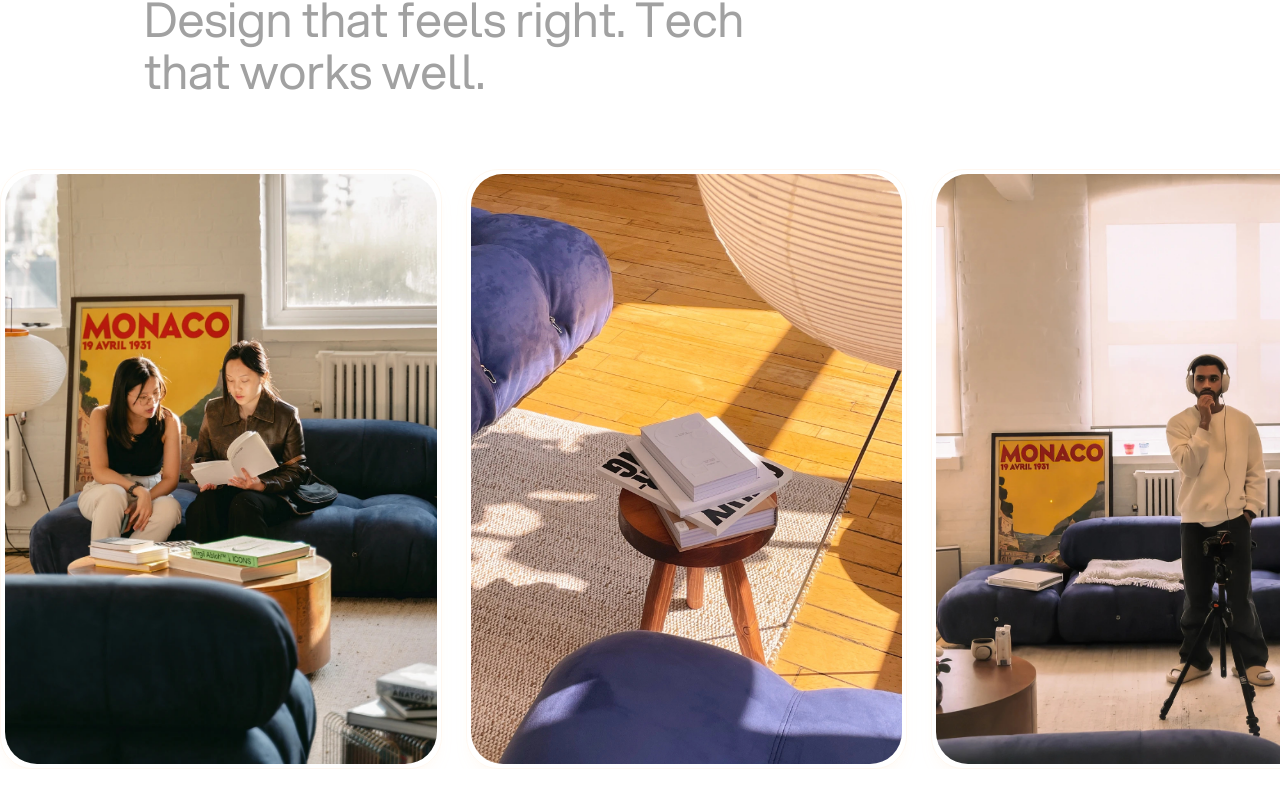
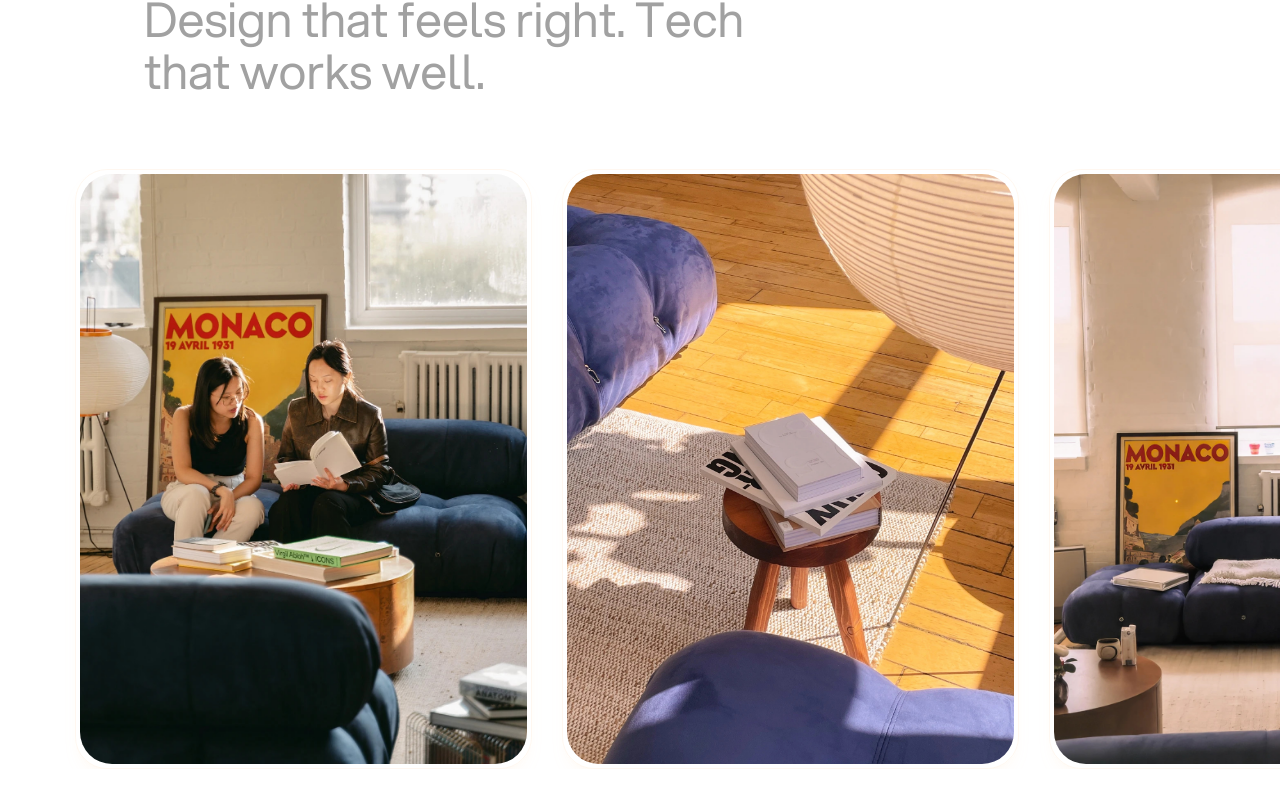
Before and after one commit to owaisnadeem18/Sands_Tech_Practice_Project, a Next.js app: page / in a window 1280 px wide. Shown: the part 1563-2370 px from the top of the page. Built offline with nearby package versions, Linux system fonts and the light colour scheme.

Commit message:
did working on the slider of home page

```diff
--- /dev/null
+++ b/src/app/work/[slug]/page.js
@@ -0,0 +1,4 @@
+export default async function Page({ params }) {
+  const { slug } = await params
+  return <div className="min-h-[100vh] z-10000 bg-red-50 flex items-center justify-center" >My Post: {slug}</div>
+}
--- a/src/components/home/HeroSlider.jsx
+++ b/src/components/home/HeroSlider.jsx
@@ -20,7 +20,7 @@ const HeroSlider = () => {
         spaceBetween={16}
         grabCursor={true}
         pagination={{ clickable: true }}
-        className="mySwiper"
+        className="mySwiper home-slider"
         breakpoints={{
           640: {
             slidesPerView: 1.2,
@@ -32,13 +32,13 @@ const HeroSlider = () => {
           },
           1024: {
             slidesPerView: 2.8,
-            spaceBetween: 24,
+            spaceBetween: 30,
           },
         }}
       >
         {slides.map((slideImage, index) => (
           <SwiperSlide key={index}>
-            <div className="w-full max-w-[590px] mx-auto rounded-4xl border border-orange-300/10 shadow-lg shadow-orange-300/5 p-1">
+            <div className="w-full mx-auto rounded-4xl border border-orange-300/10 shadow-lg shadow-orange-300/5 p-1">
               <Image
                 src={slideImage}
                 alt={`Slide ${index + 1}`}
--- a/src/components/home/HomeGridGallery.jsx
+++ b/src/components/home/HomeGridGallery.jsx
@@ -15,7 +15,7 @@ const GridGallery = () => {
   </span>
 </div>
 
-    <div className='w-full flex justify-center p-0 md:px-4 overflow-x-scroll' >
+    <div className='w-full grid grid-cols-1 xl:place-content-center xl:place-items-center  p-0 md:px-4 overflow-x-scroll' >
       <div
         className="relative inline-grid"
         style={{
--- a/src/styles/globals.css
+++ b/src/styles/globals.css
@@ -22,7 +22,6 @@
   font-weight: 900;
   font-style: normal;
 }
-
 
 body {
   font-family: 'Aspekta', sans-serif;
@@ -61,3 +60,29 @@ body {
 .swiper-pagination-bullet-active {
   background: #333; /* Darker active dot */
 }
+ .home-slider {
+  padding-left: 135px !important;
+}
+
+.home-slider .swiper-slide{
+  width: 657.143px !important;
+}
+
+@media screen and (max-width:1280px) {
+
+.home-slider {
+  padding-left: 75px !important;
+}
+.home-slider .swiper-slide{
+  width: 457.143px !important;
+}
+
+}
+
+@media screen and (max-width:767px) {
+
+.home-slider {
+  padding-left: 25px !important;
+}
+
+}
```
